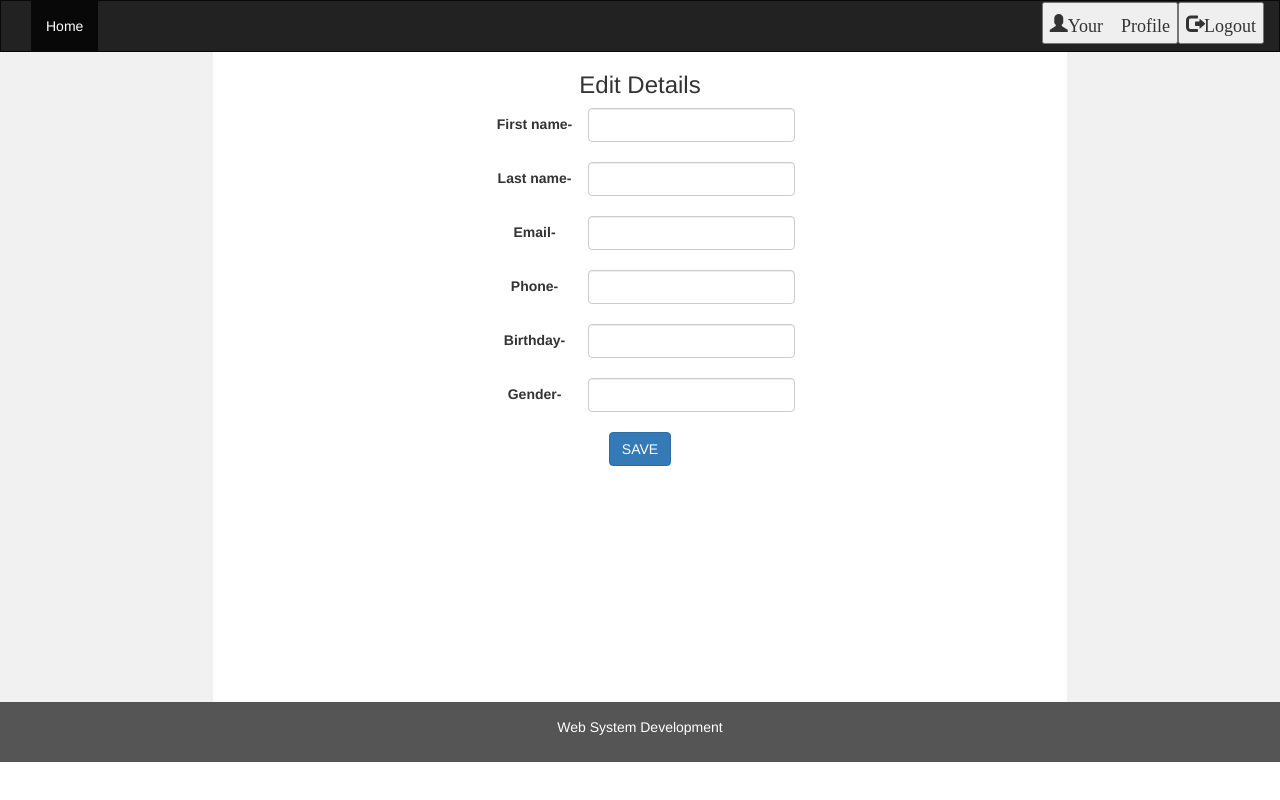
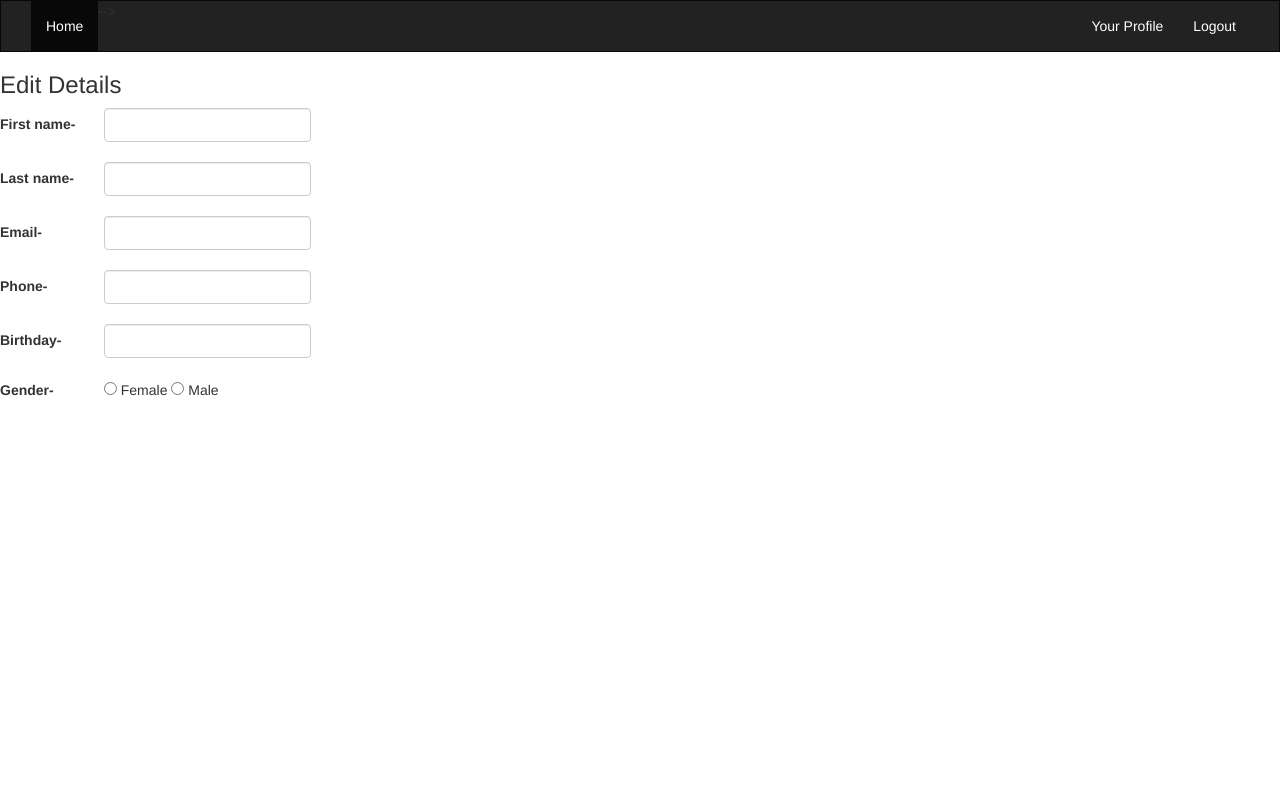
Before and after one commit to priyanka1092/Final-Project, a PHP site: page /pages/edit_account.php in a window 1280 px wide. Run offline with PHP 8.4, Linux system fonts and the light colour scheme; the template is opened without the code that fills it, so the values that code supplies are empty; some libraries are stand-ins or nearby versions.

Commit message:
edit account

```diff
--- a/pages/edit_account.php
+++ b/pages/edit_account.php
@@ -47,6 +47,15 @@
     label{
       width:100px;
     }
+    .btn{
+  background-color: transparent;
+  border-color: transparent;
+  color:white;
+}
+
+form{
+  display: inline-block;
+}
   </style>
 </head>
 
@@ -66,9 +75,20 @@
       <ul class="nav navbar-nav">
         <li class="active"><a href="#">Home</a></li>
       </ul>
-      <ul class="nav navbar-nav navbar-right">
+      <ul class="navbar-form navbar-right">
+        <form action="index.php?page=accounts&action=show" method="POST">
 
-      <li><div>
+          <button type="submit" class="btn btn-default">Your Profile</button>
+
+
+      </form>
+      <form action="index.php?page=accounts&action=logout" method="POST">
+        <button type="submit" class="btn btn-default">Logout</button>
+        </form>
+      </ul>
+      <!-- <ul class="nav navbar-nav navbar-right">
+      -->
+      <!-- <li><div>
         <form action="index.php?page=accounts&action=show" method="POST">
         <button type="submit" class="glyphicon glyphicon-user">Your Profile</button>
         </form></div></li>
@@ -77,62 +97,51 @@
         <form action="index.php?page=accounts&action=logout" method="POST">
         <button type="submit" class="glyphicon glyphicon-log-out">Logout</button>
         </form></div></li>
-      </ul>
+      </ul> --> -->
     </div>
   </div>
 </nav>
 
-<div class="container-fluid text-center">
-  <div class="row content">
-    <div class="col-sm-2 sidenav">
-    </div>
-    <div class="col-sm-8 text-center">
     <h3> Edit Details </h3>
 
 <form action="index.php?page=accounts&action=save&id=<?php echo $data->id; ?>" method="post" class = "form-inline">
 
-    <div class = "form-group" align="center">
+    <div class = "form-group">
     <label>First name-</label>
     <input type="text" class="form-control" name="fname" value="<?php echo $data->fname; ?>">
     </div><br><br>
 
-    <div class = "form-group" align="center">
+    <div class = "form-group">
     <label>Last name-</label>
     <input type="text" class="form-control" name="lname" value="<?php echo $data->lname; ?>">
     </div><br><br>
 
-    <div class = "form-group" align="center">
+    <div class = "form-group">
     <label>Email-</label>
     <input type="text" class="form-control" name="email" value="<?php echo $data->email; ?>">
     </div><br><br>
 
-    <div class = "form-group" align="center">
+    <div class = "form-group">
     <label>Phone-</label>
     <input type="text" class="form-control" name="phone" value="<?php echo $data->phone; ?>">
     </div><br><br>
 
-    <div class = "form-group" align="center">
+    <div class = "form-group">
     <label>Birthday-</label>
     <input type="text" class="form-control" name="birthday" value="<?php echo $data->birthday; ?>">
     </div><br><br>
 
-    <div class = "form-group" align="center">
+    <div class = "form-group">
     <label>Gender-</label>
-    <input type="text" class="form-control" name="gender" value="<?php echo $data->gender; ?>">
+    <input type="radio" class="form control" name="gender" value="female"> Female
+    <input type="radio" class="form control" name="gender" value="male"> Male
+    <!--<input type="text" class="form-control" name="gender" value="<?php echo $data->gender; ?>"> -->
     </div><br><br>
     <input type="submit" class="btn btn-primary" value="SAVE">
 </form>
 
 </div>
 
-<div class="col-sm-2 sidenav">
-    </div>
-  </div>
-</div>
-
-<footer class="container-fluid text-center">
-  <p>Web System Development</p>
-</footer>
 
 
 <script src="js/scripts.js"></script>
```
